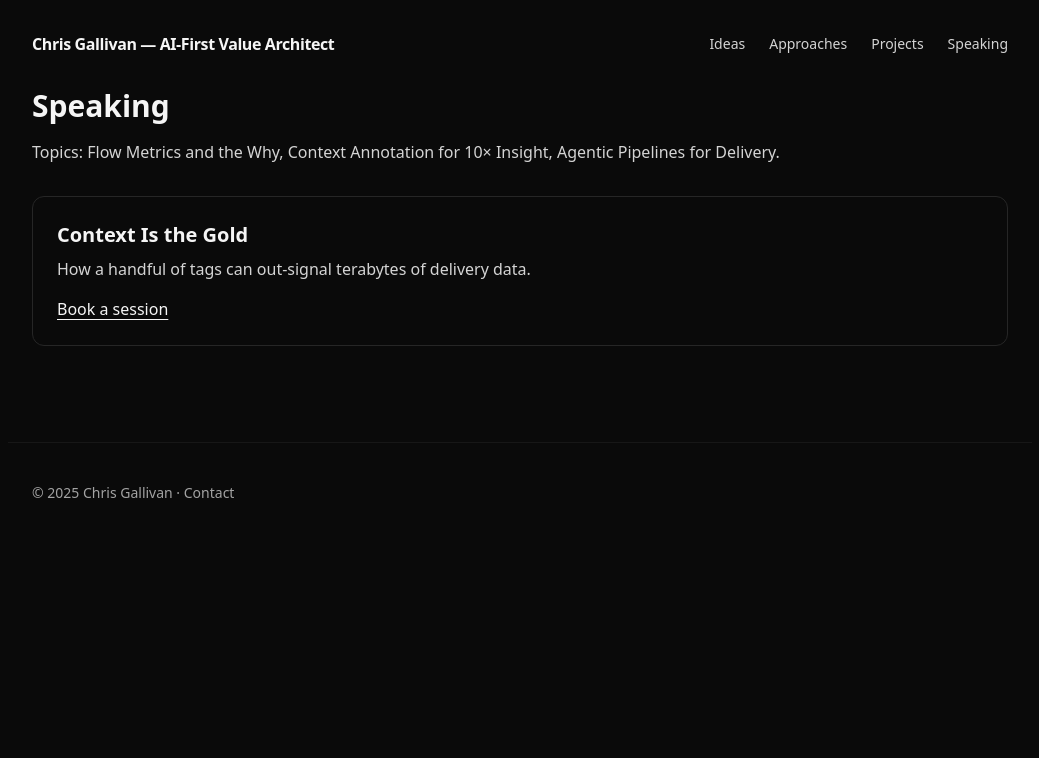
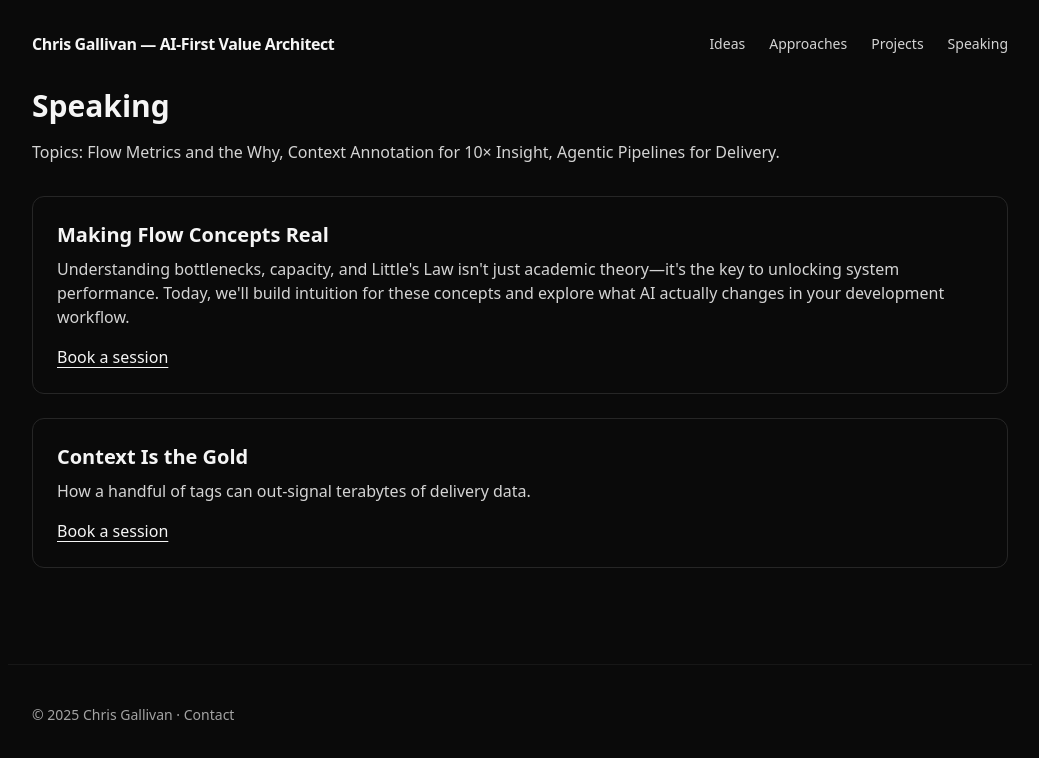
Before and after one commit to chrisgallivan123/mysite, a Next.js app: page /speaking in a window 1280 px wide. Shown: the top 758 px of the page, without its empty margins (120-1159 px from the left). Built offline with nearby package versions, Linux system fonts and the light colour scheme.

Commit message:
Add 'Making Flow Concepts Real' speaking session
- New session on bottlenecks, capacity, and Little's Law
- Explores AI's impact on development workflow
- Positioned as first speaking session

```diff
--- a/app/speaking/page.tsx
+++ b/app/speaking/page.tsx
@@ -7,6 +7,11 @@ export default function Speaking() {
       </p>
       <div className="mt-8 grid gap-6">
         <div className="card">
+          <h3 className="text-xl font-semibold">Making Flow Concepts Real</h3>
+          <p className="text-neutral-300 mt-2">Understanding bottlenecks, capacity, and Little's Law isn't just academic theory—it's the key to unlocking system performance. Today, we'll build intuition for these concepts and explore what AI actually changes in your development workflow.</p>
+          <a className="inline-block mt-4 underline underline-offset-4" href="https://calendly.com/">Book a session</a>
+        </div>
+        <div className="card">
           <h3 className="text-xl font-semibold">Context Is the Gold</h3>
           <p className="text-neutral-300 mt-2">How a handful of tags can out-signal terabytes of delivery data.</p>
           <a className="inline-block mt-4 underline underline-offset-4" href="https://calendly.com/">Book a session</a>
```
